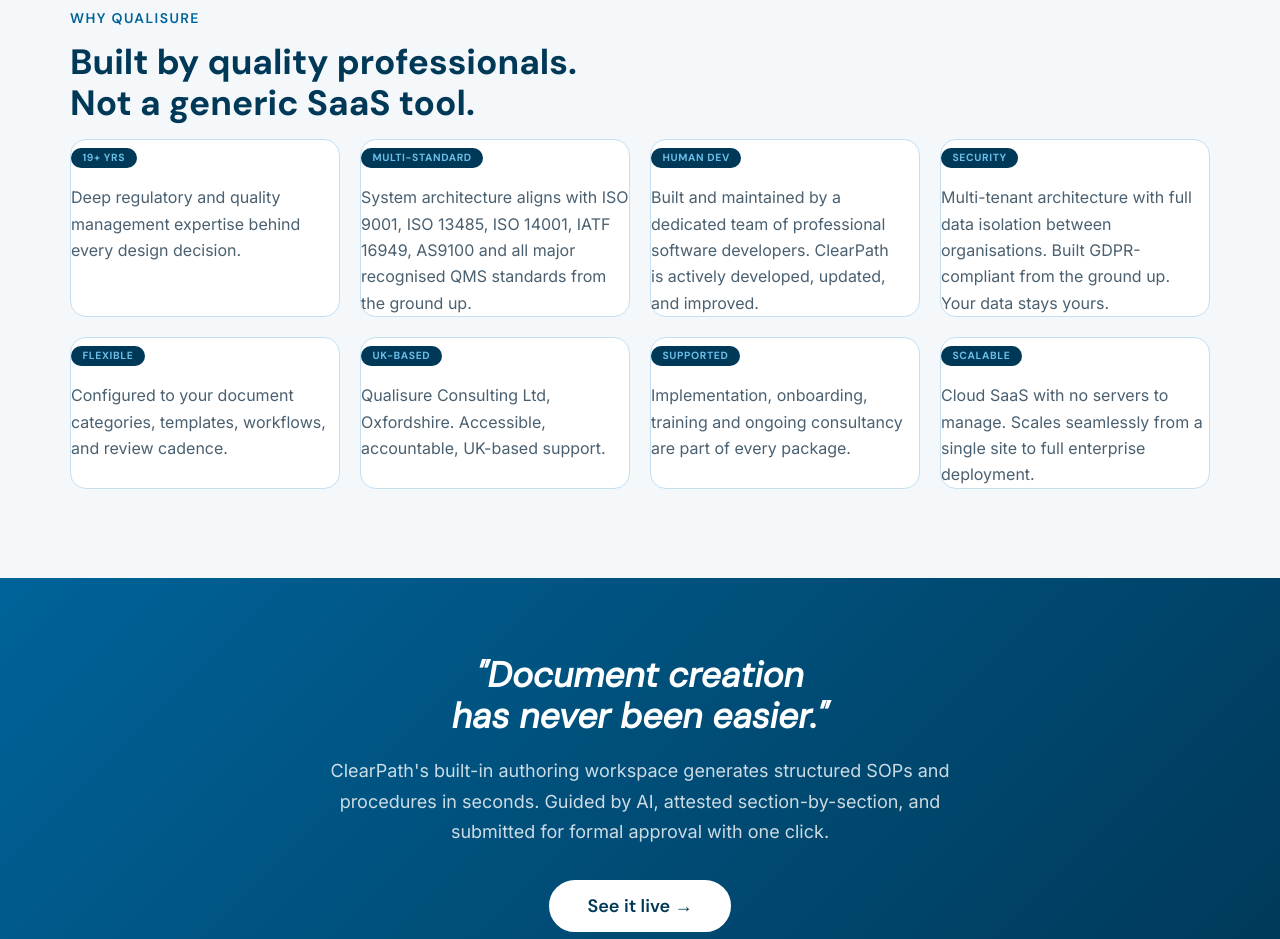
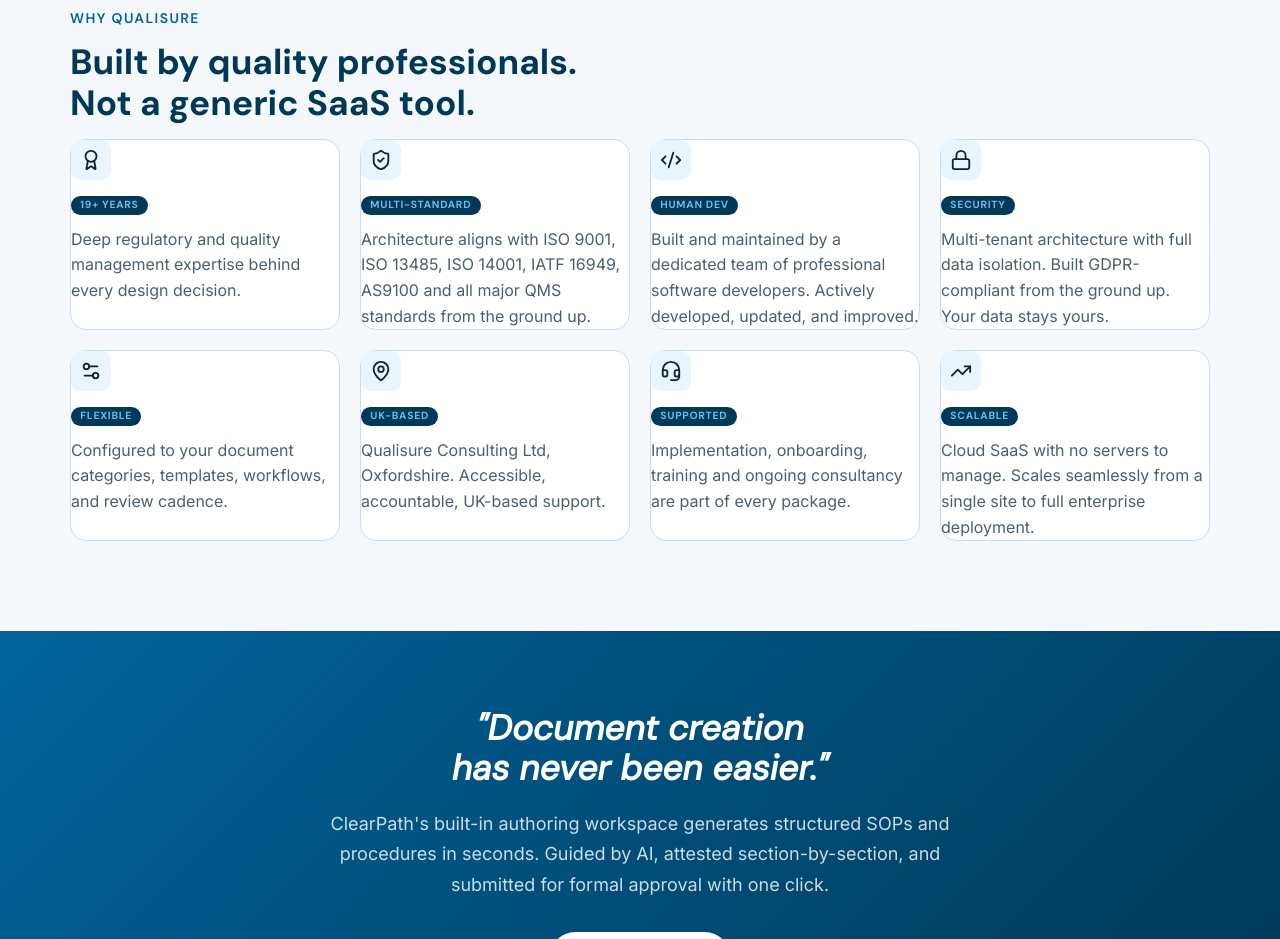
Before and after one commit to Carlymaleeny/clearpath-landing, a plain HTML site: page index.html in a window 1280 px wide. Shown: the part 5040-5979 px from the top of the page. Drawn offline with nearby package versions, Linux system fonts and the light colour scheme.

Commit message:
Redesign Why Qualisure cards — icon + badge + equal height, 4-col grid

```diff
--- a/index.html
+++ b/index.html
@@ -401,34 +401,42 @@
 
         <div class="why__grid">
           <div class="why-card">
-            <div class="why-card__pill">19+ yrs</div>
+            <div class="why-card__icon"><i data-lucide="award" width="22" height="22"></i></div>
+            <div class="why-card__pill">19+ Years</div>
             <p>Deep regulatory and quality management expertise behind every design decision.</p>
           </div>
           <div class="why-card">
+            <div class="why-card__icon"><i data-lucide="shield-check" width="22" height="22"></i></div>
             <div class="why-card__pill">Multi-Standard</div>
-            <p>System architecture aligns with ISO 9001, ISO 13485, ISO 14001, IATF 16949, AS9100 and all major recognised QMS standards from the ground up.</p>
+            <p>Architecture aligns with ISO 9001, ISO 13485, ISO 14001, IATF 16949, AS9100 and all major QMS standards from the ground up.</p>
           </div>
           <div class="why-card">
+            <div class="why-card__icon"><i data-lucide="code-2" width="22" height="22"></i></div>
             <div class="why-card__pill">Human Dev</div>
-            <p>Built and maintained by a dedicated team of professional software developers. ClearPath is actively developed, updated, and improved.</p>
+            <p>Built and maintained by a dedicated team of professional software developers. Actively developed, updated, and improved.</p>
           </div>
           <div class="why-card">
+            <div class="why-card__icon"><i data-lucide="lock" width="22" height="22"></i></div>
             <div class="why-card__pill">Security</div>
-            <p>Multi-tenant architecture with full data isolation between organisations. Built GDPR-compliant from the ground up. Your data stays yours.</p>
+            <p>Multi-tenant architecture with full data isolation. Built GDPR-compliant from the ground up. Your data stays yours.</p>
           </div>
           <div class="why-card">
+            <div class="why-card__icon"><i data-lucide="settings-2" width="22" height="22"></i></div>
             <div class="why-card__pill">Flexible</div>
             <p>Configured to your document categories, templates, workflows, and review cadence.</p>
           </div>
           <div class="why-card">
-            <div class="why-card__pill">UK-based</div>
+            <div class="why-card__icon"><i data-lucide="map-pin" width="22" height="22"></i></div>
+            <div class="why-card__pill">UK-Based</div>
             <p>Qualisure Consulting Ltd, Oxfordshire. Accessible, accountable, UK-based support.</p>
           </div>
           <div class="why-card">
+            <div class="why-card__icon"><i data-lucide="headset" width="22" height="22"></i></div>
             <div class="why-card__pill">Supported</div>
             <p>Implementation, onboarding, training and ongoing consultancy are part of every package.</p>
           </div>
           <div class="why-card">
+            <div class="why-card__icon"><i data-lucide="trending-up" width="22" height="22"></i></div>
             <div class="why-card__pill">Scalable</div>
             <p>Cloud SaaS with no servers to manage. Scales seamlessly from a single site to full enterprise deployment.</p>
           </div>
--- a/style.css
+++ b/style.css
@@ -477,27 +477,42 @@
   background: var(--off-white);
 }
 .why__grid {
-  display: grid; grid-template-columns: repeat(auto-fill, minmax(240px, 1fr));
+  display: grid; grid-template-columns: repeat(4, 1fr);
   gap: var(--space-5);
 }
 .why-card {
   background: var(--color-surface);
   border: 1px solid var(--color-border);
   border-radius: var(--radius-lg);
-  padding: var(--space-7);
+  padding: var(--space-6) var(--space-6) var(--space-7);
+  display: flex; flex-direction: column;
   transition: box-shadow var(--transition), transform var(--transition);
 }
-.why-card:hover { box-shadow: var(--shadow-sm); transform: translateY(-1px); }
+.why-card:hover { box-shadow: var(--shadow-md); transform: translateY(-2px); }
+.why-card__icon {
+  width: 40px; height: 40px;
+  border-radius: 10px;
+  background: var(--cyan-lt);
+  color: var(--cyan-dark);
+  display: flex; align-items: center; justify-content: center;
+  margin-bottom: var(--space-4);
+  flex-shrink: 0;
+}
+.why-card__icon i { display: flex; }
 .why-card__pill {
   display: inline-block;
   font-family: var(--font-display); font-size: 0.65rem; font-weight: 700;
-  letter-spacing: 0.06em; text-transform: uppercase;
+  letter-spacing: 0.07em; text-transform: uppercase;
   background: var(--navy); color: var(--cyan);
-  padding: 0.45em 1.1em; border-radius: var(--radius-full);
-  margin-bottom: var(--space-4);
+  padding: 0.4em 0.9em; border-radius: var(--radius-full);
+  margin-bottom: var(--space-3);
   line-height: 1;
+  align-self: flex-start;
 }
-.why-card p { font-size: var(--text-sm); color: var(--color-text-muted); line-height: 1.65; }
+.why-card p {
+  font-size: var(--text-sm); color: var(--color-text-muted);
+  line-height: 1.6; margin: 0;
+}
 
 /* ════════════════════════════════════════════════════════════════
    CTA BANNER
@@ -641,7 +656,7 @@
   .nav__links { display: none; }
   .nav__burger { display: flex; margin-left: auto; }
   .features__grid { grid-template-columns: 1fr; }
-  .why__grid { grid-template-columns: 1fr 1fr; }
+  .why__grid { grid-template-columns: 1fr 1fr; gap: var(--space-4); }
   .platform__tabs { gap: var(--space-2); }
   .platform__tab { font-size: 0.75rem; padding: 0.4em 0.8em; }
 }
```
